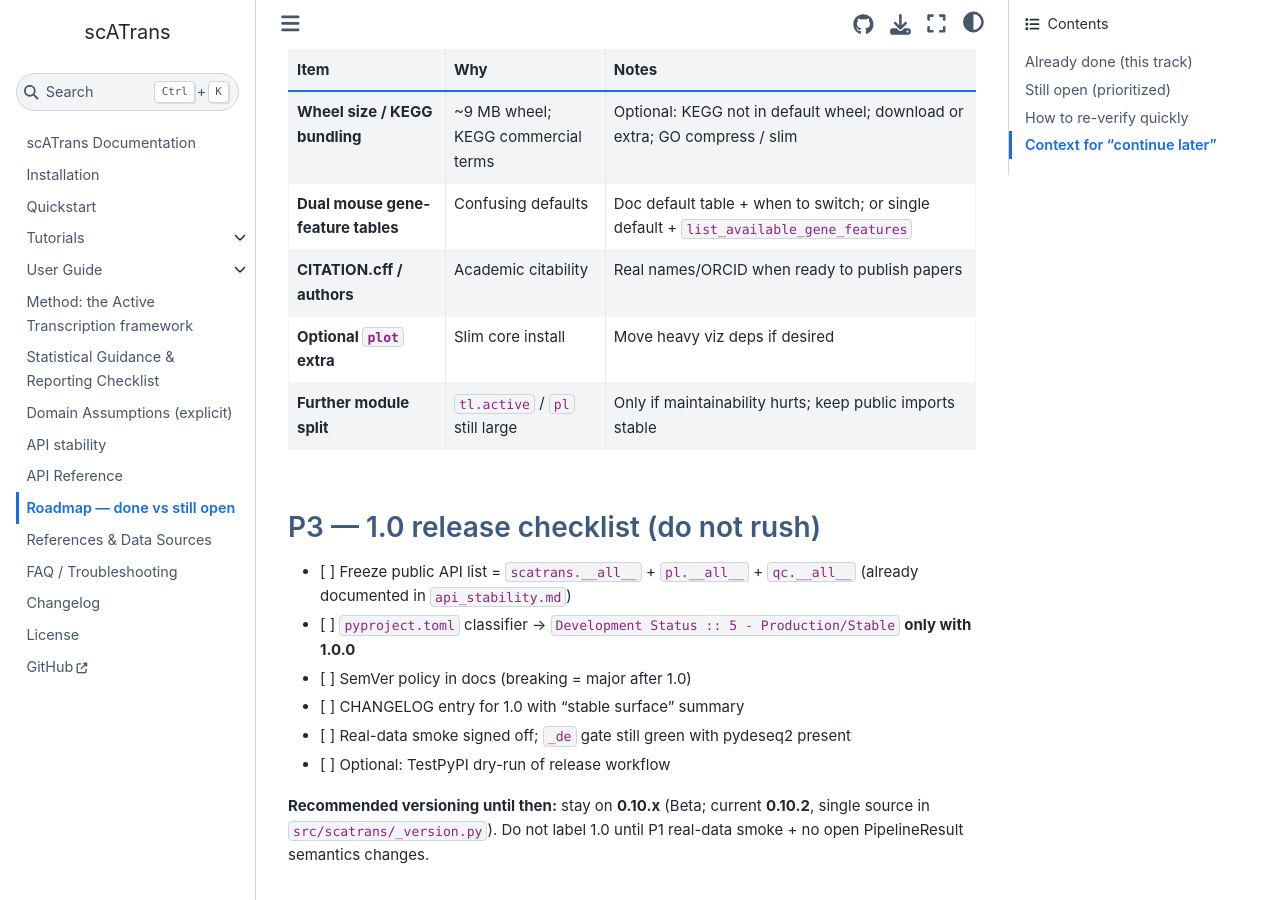
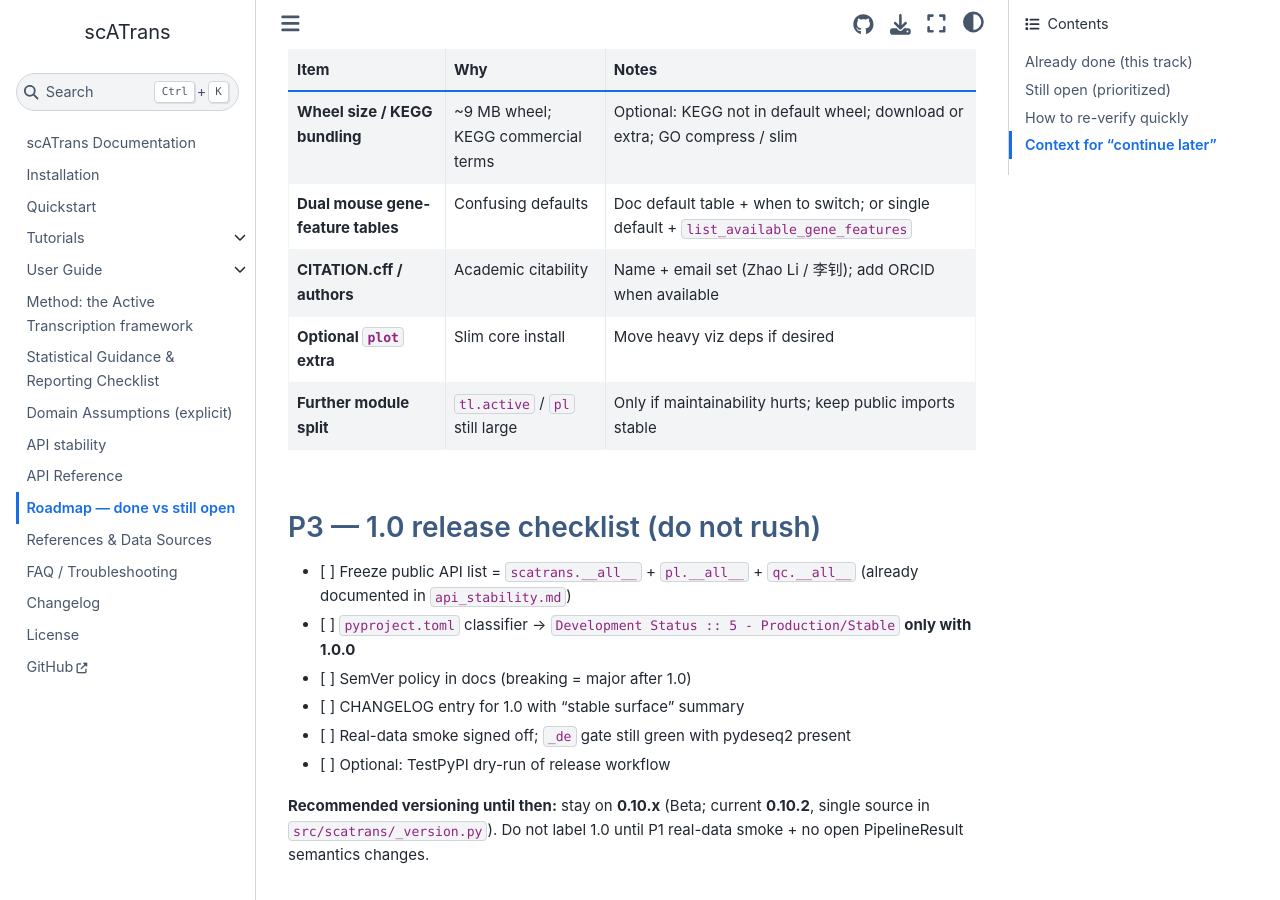
Before and after one commit to leelieber2025/scATrans, a Sphinx documentation site: the page built from docs/ROADMAP.md, in a window 1280 px wide and 900 px high, scrolled down 1740 px. Built offline with Sphinx 7.4.7 and the Sphinx Book theme 1.1.4, drawn with Linux system fonts in a browser that asks for light colours; pages that are not in the unit, such as notebooks, are missing from menus; some of the changed text lies outside the part shown.

Commit message:
Update pyproject.toml, CITATION.cff, docs/conf.py, and docs/ROADMAP.md

```diff
--- a/docs/ROADMAP.md
+++ b/docs/ROADMAP.md
@@ -50,7 +50,7 @@
 |------|-----|--------|
 | **Wheel size / KEGG bundling** | ~9 MB wheel; KEGG commercial terms | Optional: KEGG not in default wheel; download or extra; GO compress / slim |
 | **Dual mouse gene-feature tables** | Confusing defaults | Doc default table + when to switch; or single default + `list_available_gene_features` |
-| **CITATION.cff / authors** | Academic citability | Real names/ORCID when ready to publish papers |
+| **CITATION.cff / authors** | Academic citability | Name + email set (Zhao Li / 李钊); add ORCID when available |
 | **Optional `plot` extra** | Slim core install | Move heavy viz deps if desired |
 | **Further module split** | `tl.active` / `pl` still large | Only if maintainability hurts; keep public imports stable |
 
--- a/docs/conf.py
+++ b/docs/conf.py
@@ -12,7 +12,7 @@
 
 # -- Project information ------------------------------------------------------
 project = "scATrans"
-author = "scATrans Developers"
+author = "Zhao Li (李钊)"
 copyright = f"{datetime.now():%Y}, {author}"
 repository_url = "https://github.com/leelieber2025/scATrans"
 default_branch = "main"
--- a/pyproject.toml
+++ b/pyproject.toml
@@ -10,7 +10,7 @@
 requires-python = ">=3.9"
 license = {text = "Apache-2.0"}
 authors = [
-    {name = "scATrans Developers"}
+    {name = "Zhao Li (李钊)", email = "leelieber@gmail.com"}
 ]
 keywords = ["single-cell", "RNA-seq", "unspliced", "nascent RNA", "active transcription", "bioinformatics"]
 classifiers = [
```
Also changed, not shown: 1 other file.
